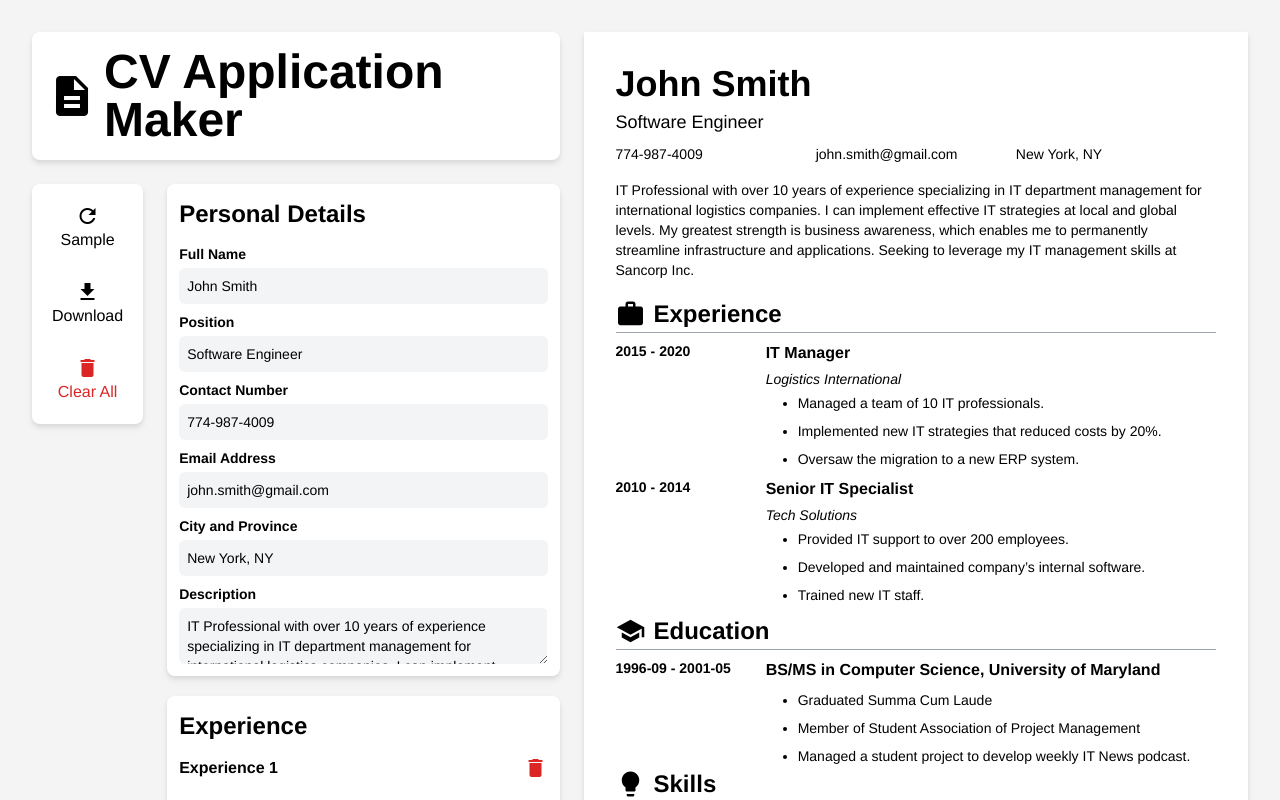
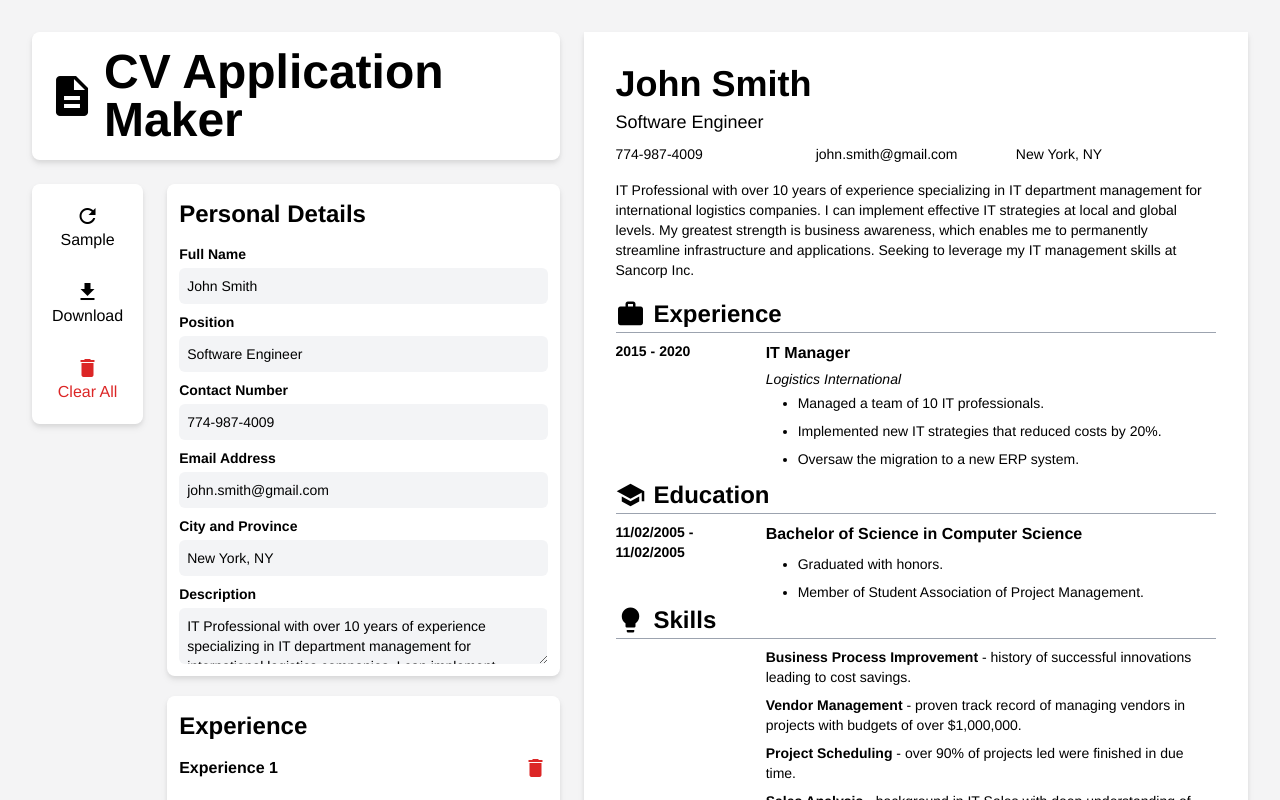
Before and after one commit to AkzechKyla/CVApplicationMaker, a React (Vite) app: page / in a window 1280 px wide. Shown: the top 800 px of the page. Built offline with nearby package versions, Linux system fonts and the light colour scheme.

Commit message:
EducationForm: Render values to the form

```diff
--- a/src/App.tsx
+++ b/src/App.tsx
@@ -29,19 +29,20 @@ export default function App() {
                     'Implemented new IT strategies that reduced costs by 20%.',
                     'Oversaw the migration to a new ERP system.'
                 ]
-            },
-            {
-                positionName: 'Senior IT Specialist',
-                companyName: 'Tech Solutions',
-                yearStarted: '2010',
-                yearEnded: '2014',
-                isPresent: false,
-                descriptions: [
-                    'Provided IT support to over 200 employees.',
-                    'Developed and maintained company’s internal software.',
-                    'Trained new IT staff.'
-                ]
             }
+        ],
+        [
+          {
+            schoolName: 'University of New York',
+            degree: 'Bachelor of Science in Computer Science',
+            startDate: '11/02/2005',
+            endDate: '05/09/2009',
+            isPresent: false,
+            descriptions: [
+              'Graduated with honors.',
+              'Member of Student Association of Project Management.'
+            ]
+          }
         ]
     ));
 
--- a/src/components/CVPreview/EducationInfo.tsx
+++ b/src/components/CVPreview/EducationInfo.tsx
@@ -1,20 +1,29 @@
-export function EducationInfo() {
-    return <div>
+import UserInfo from "../../models/UserInfo";
+
+interface Props {
+    userInfo: UserInfo;
+}
+
+export function EducationInfo({ userInfo }: Props) {
+    return <>
         <div className="flex items-center">
             <span className="material-icons text-3xl">school</span>
             <h1 className="font-bold ml-2">Education</h1>
         </div>
         <hr className="border-gray-400 mb-2"/>
-        <div className="flex w-full">
-            <div className="w-2/6 font-bold text-sm">1996-09 - 2001-05</div>
-            <div className="w-full">
-                <p className="font-bold pb-2">BS/MS in Computer Science, University of Maryland</p>
-                <ul className="list-disc pl-8 text-sm space-y-2">
-                    <li>Graduated Summa Cum Laude</li>
-                    <li>Member of Student Association of Project Management</li>
-                    <li>Managed a student project to develop weekly IT News podcast.</li>
-                </ul>
+
+        {userInfo.educations.map((education, index) => (
+            <div key={index} className="flex w-full">
+                <div className="w-2/6 font-bold text-sm">{education.startDate} - {education.isPresent ? education.isPresent : education.startDate}</div>
+                <div className="w-full">
+                    <p className="font-bold pb-2">{education.degree}</p>
+                    <ul className="list-disc pl-8 text-sm space-y-2">
+                        {education.descriptions.map((description, index) => (
+                            <li key={index}>{description}</li>
+                        ))}
+                    </ul>
+                </div>
             </div>
-        </div>
-    </div>
+        ))}
+    </>
 }
--- a/src/pages/CVPreview.tsx
+++ b/src/pages/CVPreview.tsx
@@ -14,7 +14,7 @@ function CVPreview({ userInfo }: Props) {
         <div className="float-right p-8 w-[49.606rem] h-[70.156rem] drop-shadow-md bg-white">
             <PersonalDetailsInfo userInfo={userInfo}/>
             <ExperienceInfo userInfo={userInfo}/>
-            <EducationInfo />
+            <EducationInfo userInfo={userInfo}/>
             <SkillsInfo />
             <SoftwareInfo />
         </div>
```
